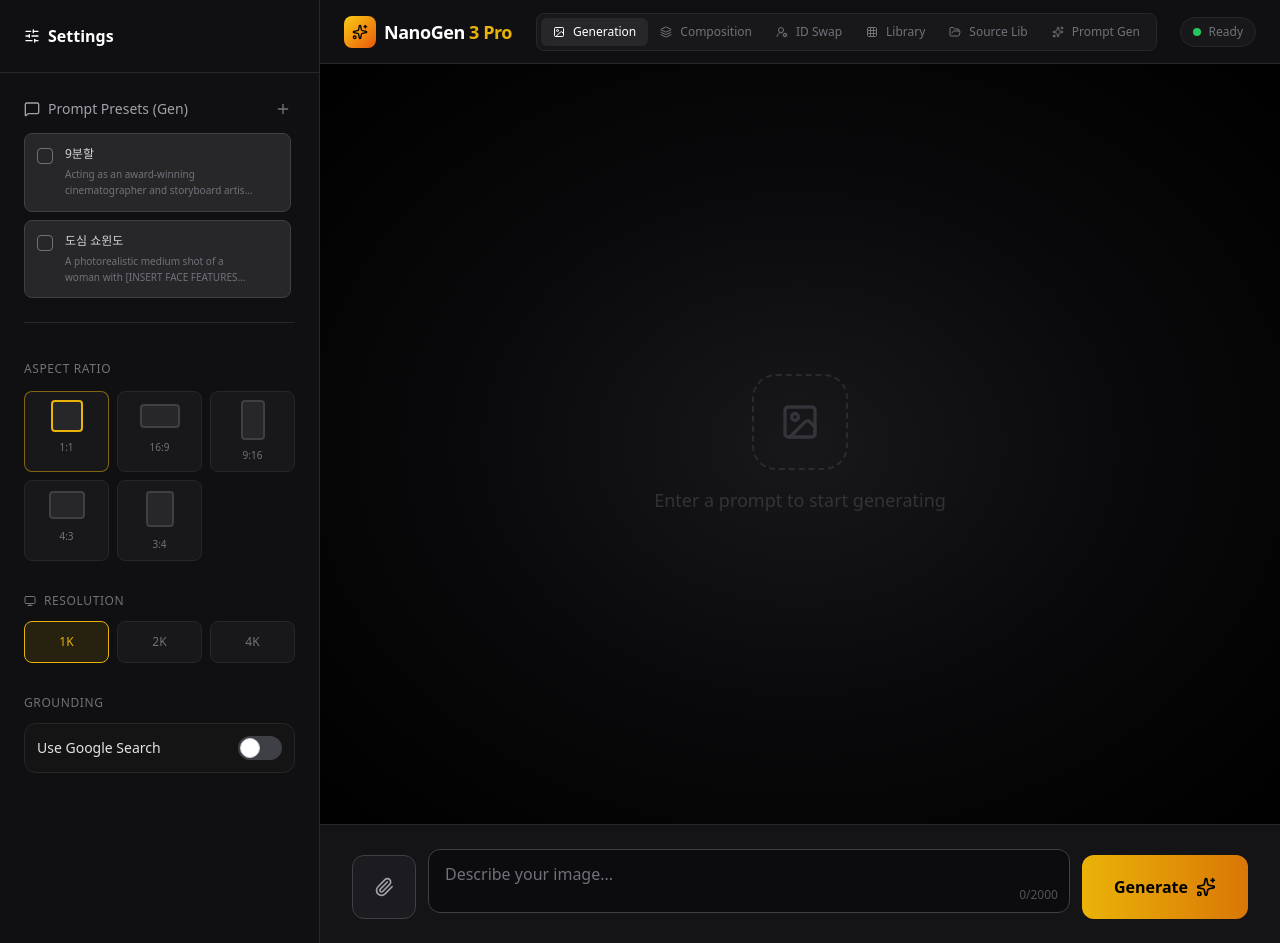
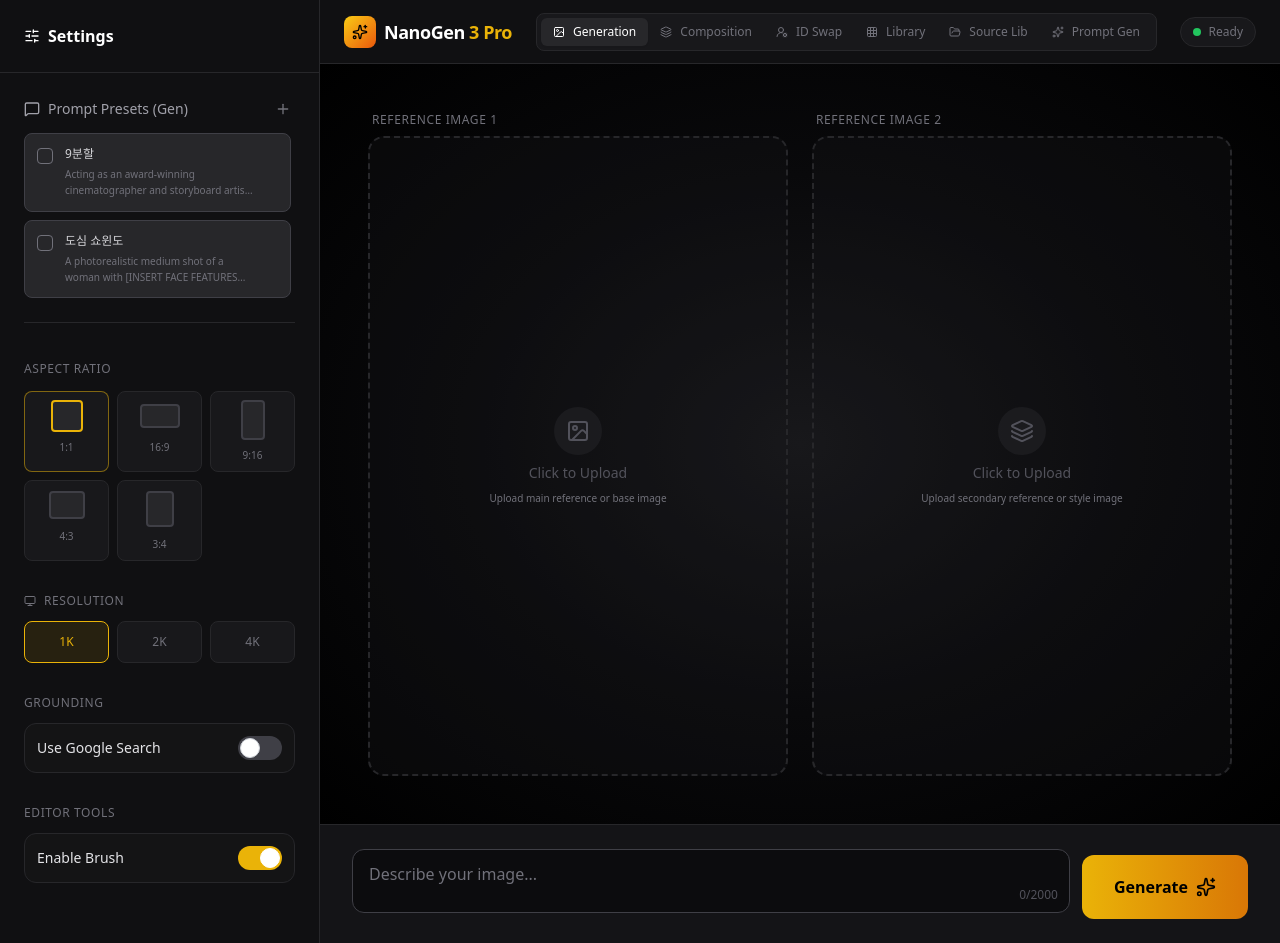
Before and after one commit to dsmasterroom-sys/nanogen, a Django app: page / in a window 1280 px wide. Run offline with Django 5.2, Linux system fonts and the light colour scheme; data that the repository does not hold is empty; some libraries are stand-ins or nearby versions.

Commit message:
feat: Upgrade Generation UI, Fix Masking Logic & Navigation

```diff
--- a/nanogen/static/nanogen/js/app.js
+++ b/nanogen/static/nanogen/js/app.js
@@ -42,7 +42,8 @@ document.addEventListener('DOMContentLoaded', () => {
         config: {
             aspectRatio: '1:1',
             resolution: '1K',
-            useGrounding: false
+            useGrounding: false,
+            showBrushTools: true
         },
         referenceImage: null,
         composition: {
@@ -56,8 +57,17 @@ document.addEventListener('DOMContentLoaded', () => {
         isGenerating: false,
         currentImage: null,
         presets: [],
-        isEditingPreset: false
+        isEditingPreset: false,
+        // New: Generation Mode multi-image state
+        generation: {
+            image1: null,
+            image2: null
+        },
+        maskImage: null,
+        maskSource: null // e.g., 'composition-model'
     };
+
+    let activeMaskTarget = null; // Temp storage for currently editing mask source
 
     // Elements
     const els = {
@@ -65,6 +75,7 @@ document.addEventListener('DOMContentLoaded', () => {
         aspectBtns: document.querySelectorAll('.aspect-btn'),
         resolutionBtns: document.querySelectorAll('.resolution-btn'),
         groundingToggle: document.getElementById('useGrounding'),
+        brushToggle: document.getElementById('showBrushTools'),
         promptInput: document.getElementById('promptInput'),
         promptLength: document.getElementById('promptLength'),
         generateBtn: document.getElementById('generateBtn'),
@@ -296,14 +307,7 @@ document.addEventListener('DOMContentLoaded', () => {
         els.viewContainer.innerHTML = '';
 
         if (state.mode === 'generation') {
-            els.viewContainer.innerHTML = `
-                <div class="flex flex-col items-center justify-center text-zinc-600 gap-4 opacity-50 select-none">
-                   <div class="w-24 h-24 rounded-3xl border-2 border-dashed border-zinc-700 flex items-center justify-center bg-zinc-900/30">
-                     <i data-lucide="image" class="w-10 h-10"></i>
-                   </div>
-                   <p class="text-lg font-light">Enter a prompt to start generating</p>
-                </div>
-            `;
+            renderGenerationView();
         } else if (state.mode === 'composition') {
             renderCompositionView();
         } else if (state.mode === 'identity_swap') {
@@ -794,6 +798,57 @@ document.addEventListener('DOMContentLoaded', () => {
         `;
         attachUploadListeners('swap-scene-upload', 'identitySwap', 'scene');
         attachUploadListeners('swap-face-upload', 'identitySwap', 'face');
+        attachUploadListeners('swap-scene-upload', 'identitySwap', 'scene');
+        attachUploadListeners('swap-face-upload', 'identitySwap', 'face');
+    };
+
+    // New: Render Generation View (Similar to Composition)
+    const renderGenerationView = () => {
+        // If we have a result, show it? Or show side-by-side?
+        // Current logic for other modes: show result heavily.
+        // But user wants upload boxes.
+        // Let's split screen if result exists, or full upload if not.
+
+        const showResult = !!state.currentImage;
+
+        els.viewContainer.innerHTML = `
+            <div class="flex flex-col h-full w-full">
+                <!-- Result Area (only if generated) -->
+                ${showResult ? `
+                    <div class="flex-1 min-h-0 flex flex-col p-6 bg-zinc-950/50 border-b border-zinc-800">
+                        <div class="flex justify-between items-center mb-4">
+                            <span class="text-sm font-medium text-zinc-400 uppercase tracking-wider">Generated Result</span>
+                            <div class="flex gap-2">
+                                <button onclick="window.saveToLibrary()" class="text-xs bg-zinc-800 hover:bg-zinc-700 text-white px-3 py-1.5 rounded-lg border border-zinc-700 flex items-center gap-2 transition-colors">
+                                    <i data-lucide="save" class="w-3 h-3"></i> Save to Library
+                                </button>
+                                <a href="${state.currentImage}" download="generated.png" class="text-xs bg-yellow-600 hover:bg-yellow-500 text-black font-semibold px-3 py-1.5 rounded-lg flex items-center gap-2 transition-colors">
+                                    <i data-lucide="download" class="w-3 h-3"></i> Download
+                                </a>
+                            </div>
+                        </div>
+                        <div class="flex-1 relative rounded-xl overflow-hidden border border-zinc-800 bg-black group">
+                             <img src="${state.currentImage}" class="w-full h-full object-contain">
+                             <div class="absolute inset-0 bg-black/0 group-hover:bg-black/10 transition-colors pointer-events-none"></div>
+                        </div>
+                    </div>
+                ` : ''}
+
+                <!-- Upload Area (Reference Images) -->
+                <div class="${showResult ? 'h-1/3 min-h-[200px]' : 'flex-1'} p-6 flex flex-col md:flex-row gap-6 w-full max-w-6xl mx-auto">
+                    <div class="flex-1 flex flex-col md:flex-row gap-6 h-full">
+                        <!-- Image 1 -->
+                         ${createUploadBox('gen-img1-upload', 'Reference Image 1', 'image', 'generation', 'image1', 'Upload main reference or base image')}
+
+                        <!-- Image 2 -->
+                         ${createUploadBox('gen-img2-upload', 'Reference Image 2', 'layers', 'generation', 'image2', 'Upload secondary reference or style image')}
+                    </div>
+                </div>
+            </div>
+        `;
+
+        attachUploadListeners('gen-img1-upload', 'generation', 'image1');
+        attachUploadListeners('gen-img2-upload', 'generation', 'image2');
     };
 
     const renderLibraryView = async () => {
@@ -1016,9 +1071,9 @@ document.addEventListener('DOMContentLoaded', () => {
         let inputId = null;
         if (activeUploadTarget.key === 'referenceImage') inputId = 'referenceInput';
         else if (activeUploadTarget.key === 'composition') {
-            inputId = activeUploadTarget.subKey === 'model' ? 'compModel' : 'compGarment';
+            inputId = activeUploadTarget.subKey === 'model' ? 'comp-model-upload' : 'comp-garment-upload';
         } else if (activeUploadTarget.key === 'identitySwap') {
-            inputId = activeUploadTarget.subKey === 'scene' ? 'swapScene' : 'swapFace';
+            inputId = activeUploadTarget.subKey === 'scene' ? 'swap-scene-upload' : 'swap-face-upload';
         }
 
         if (inputId) {
@@ -1051,9 +1106,39 @@ document.addEventListener('DOMContentLoaded', () => {
         openSourceModal('referenceImage');
     });
 
+    // Proxy function to start masking by key
+    window.startMaskingByKey = (key, subKey) => {
+        // Handle stringified null/undefined from HTML template
+        let effectiveSubKey = subKey;
+        if (subKey === 'null' || subKey === 'undefined') effectiveSubKey = null;
+
+        try {
+            const image = effectiveSubKey ? state[key][effectiveSubKey] : state[key];
+            if (image) {
+                // Set active target
+                activeMaskTarget = { key, subKey: effectiveSubKey };
+                window.openMaskEditor(image);
+            } else {
+                console.error("Masking Error: Image not found for", key, effectiveSubKey);
+                alert("Could not load image for editing.");
+            }
+        } catch (e) {
+            console.error("Masking Exception:", e);
+            alert("Error opening mask editor: " + e.message);
+        }
+    };
+
     const createUploadBox = (id, label, iconName, imageStateKey, subKey, helpText) => {
         const image = subKey ? state[imageStateKey][subKey] : state[imageStateKey];
         const hasImage = !!image;
+
+        // Determine if this box supports masking
+        // Determine if this box supports masking
+        let canMask = state.config.showBrushTools;
+
+        // Check if this specific box is the one masked
+        const myListId = `${imageStateKey}-${subKey}`;
+        const isMasked = canMask && state.maskImage && state.maskSource === myListId;
 
         // Note: onclick handler calls openSourceModal now
         return `
@@ -1067,12 +1152,32 @@ document.addEventListener('DOMContentLoaded', () => {
 
                  ${hasImage ? `
                      <img src="${image}" class="w-full h-full object-contain" />
+
+                     ${isMasked ? `
+                        <!-- Red Mask Overlay -->
+                        <div class="absolute inset-0 z-0 pointer-events-none"
+                             style="-webkit-mask-image: url(${state.maskImage}); mask-image: url(${state.maskImage}); -webkit-mask-size: contain; mask-size: contain; mask-position: center; mask-repeat: no-repeat; -webkit-mask-repeat: no-repeat; background-color: rgba(255, 0, 0, 0.4);">
+                        </div>
+                     ` : ''}
+
                      <button  id="${id}-remove"
-                        class="absolute top-2 right-2 p-1.5 bg-black/50 hover:bg-black/80 text-white rounded-full transition-colors group-hover:opacity-100 opacity-0"
+                        class="absolute top-2 right-2 p-1.5 bg-black/50 hover:bg-black/80 text-white rounded-full transition-colors group-hover:opacity-100 opacity-0 z-10"
                         onclick="event.stopPropagation(); window.removeImage('${imageStateKey}', '${subKey}')"
                      >
                        <i data-lucide="x" class="w-4 h-4"></i>
                      </button>
+
+                     ${canMask ? `
+                         <button
+                            class="absolute bottom-2 right-2 p-1.5 ${isMasked ? 'bg-yellow-500 text-black' : 'bg-black/50 text-white hover:bg-black/80'} rounded-full transition-colors group-hover:opacity-100 opacity-0 flex items-center gap-1 z-10"
+                            onclick="event.stopPropagation(); window.startMaskingByKey('${imageStateKey}', '${subKey}')"
+                            title="Mask / Edit"
+                         >
+                           <i data-lucide="${isMasked ? 'check' : 'brush'}" class="w-4 h-4"></i>
+                         </button>
+                         ${isMasked ? '<div class="absolute top-2 left-2 bg-yellow-500 text-black text-[10px] font-bold px-2 py-0.5 rounded-full z-10">MASKED</div>' : ''}
+                     ` : ''}
+
                  ` : `
                    <div class="absolute inset-0 flex flex-col items-center justify-center text-zinc-600 gap-2 p-4 text-center pointer-events-none">
                      <div class="p-3 rounded-full bg-zinc-800/50">
@@ -1091,6 +1196,13 @@ document.addEventListener('DOMContentLoaded', () => {
     window.removeImage = (key, subKey) => {
         if (subKey !== 'undefined' && subKey !== 'null') state[key][subKey] = null;
         else state[key] = null;
+
+        // Also reset mask if we are removing the masked image
+        // Simplest: Reset mask whenever any image is removed, or check specifics.
+        // For now: Reset global mask state to be safe.
+        state.maskImage = null;
+        state.maskSource = null;
+
         renderView();
     }
 
@@ -1123,7 +1235,8 @@ document.addEventListener('DOMContentLoaded', () => {
         });
 
         // Attachment Area visibility
-        if (state.mode === 'generation') {
+        // Legacy: Hidden for now in favor of Central UI for Generation
+        if (state.mode === 'generation_legacy') { // Renamed to disable
             els.attachmentArea.classList.remove('hidden');
         } else {
             els.attachmentArea.classList.add('hidden');
@@ -1148,12 +1261,8 @@ document.addEventListener('DOMContentLoaded', () => {
         }
 
         // Reference Preview
-        if (state.referenceImage && state.mode === 'generation') {
-            els.referencePreview.classList.remove('hidden');
-            els.referencePreviewImg.src = state.referenceImage;
-        } else {
-            els.referencePreview.classList.add('hidden');
-        }
+        // Legacy: Hidden for Generation (Central UI used instead)
+        els.referencePreview.classList.add('hidden');
     };
 
     // Event Listeners - Init
@@ -1161,6 +1270,9 @@ document.addEventListener('DOMContentLoaded', () => {
         btn.addEventListener('click', () => {
             state.mode = btn.dataset.mode;
             state.currentImage = null;
+            // Clear mask on mode switch to prevent cross-contamination
+            state.maskImage = null;
+            state.maskSource = null;
             renderView();
             renderPresets();
         });
@@ -1197,6 +1309,13 @@ document.addEventListener('DOMContentLoaded', () => {
         state.config.useGrounding = e.target.checked;
     });
 
+    if (els.brushToggle) {
+        els.brushToggle.addEventListener('change', (e) => {
+            state.config.showBrushTools = e.target.checked;
+            renderView();
+        });
+    }
+
     els.promptInput.addEventListener('input', (e) => {
         state.prompt = e.target.value;
         els.promptLength.textContent = state.prompt.length;
@@ -1207,15 +1326,155 @@ document.addEventListener('DOMContentLoaded', () => {
         renderView();
     });
 
+    // --- Mask Editor Logic ---
+    const maskEls = {
+        modal: document.getElementById('maskEditorModal'),
+        canvas: document.getElementById('maskCanvas'),
+        ctx: document.getElementById('maskCanvas').getContext('2d'),
+        targetImg: document.getElementById('maskTargetImage'),
+        brushSize: document.getElementById('brushSize'),
+        clearBtn: document.getElementById('clearMaskBtn'),
+        saveBtn: document.getElementById('saveMaskBtn'),
+        closeBtn: document.getElementById('closeMaskEditorBtn'),
+        container: document.getElementById('maskCanvasContainer')
+    };
+
+    let isDrawing = false;
+    let lastX = 0;
+    let lastY = 0;
+
+    window.openMaskEditor = (imageSource) => {
+        let src = imageSource;
+        if (!src || typeof src !== 'string') {
+            src = state.referenceImage;
+        }
+        if (!src) return;
+
+        maskEls.modal.classList.remove('hidden');
+        maskEls.targetImg.src = src;
+
+        // Wait for image load
+        maskEls.targetImg.onload = () => {
+            maskEls.canvas.width = maskEls.targetImg.width;
+            maskEls.canvas.height = maskEls.targetImg.height;
+            maskEls.ctx.clearRect(0, 0, maskEls.canvas.width, maskEls.canvas.height);
+
+            // Set canvas visual opacity to 0.5 to allow seeing through the red mask
+            maskEls.canvas.style.opacity = '0.5';
+
+            // If we have an existing mask for this source, load and colorize it
+            let existingMask = null;
+            if (activeMaskTarget) {
+                const id = `${activeMaskTarget.key}-${activeMaskTarget.subKey}`;
+                if (state.maskSource === id) existingMask = state.maskImage;
+            } else if (state.mode === 'generation' && state.maskSource === 'referenceImage-null') {
+                existingMask = state.maskImage;
+            }
+
+            if (existingMask) {
+                const img = new Image();
+                img.onload = () => {
+                    maskEls.ctx.drawImage(img, 0, 0);
+                    // Convert White (Backend format) to Red (Display format)
+                    const imageData = maskEls.ctx.getImageData(0, 0, maskEls.canvas.width, maskEls.canvas.height);
+                    const data = imageData.data;
+                    for (let i = 0; i < data.length; i += 4) {
+                        // If pixel has alpha, make it Solid Red (opacity handled by canvas CSS)
+                        if (data[i + 3] > 0) {
+                            data[i] = 255;   // R
+                            data[i + 1] = 0;   // G
+                            data[i + 2] = 0;   // B
+                            data[i + 3] = 255; // Alpha 1.0 (Solid)
+                        }
+                    }
+                    maskEls.ctx.putImageData(imageData, 0, 0);
+                };
+                img.src = existingMask;
+            }
+        };
+    };
+
+    window.closeMaskEditor = () => {
+        maskEls.modal.classList.add('hidden');
+        maskEls.canvas.style.opacity = '1'; // Reset
+        activeMaskTarget = null; // Reset target on close? Or Keep? Better reset to avoid stale state.
+    };
+
+    // Drawing Events
+    const getPos = (e) => {
+        const rect = maskEls.canvas.getBoundingClientRect();
+        const scaleX = maskEls.canvas.width / rect.width;
+        const scaleY = maskEls.canvas.height / rect.height;
+        return {
+            x: (e.clientX - rect.left) * scaleX,
+            y: (e.clientY - rect.top) * scaleY
+        };
+    };
+
+    maskEls.canvas.addEventListener('mousedown', (e) => {
+        isDrawing = true;
+        const pos = getPos(e);
+        lastX = pos.x;
+        lastY = pos.y;
+    });
+
+    maskEls.canvas.addEventListener('mousemove', (e) => {
+        if (!isDrawing) return;
+        const pos = getPos(e);
+
+        maskEls.ctx.beginPath();
+        maskEls.ctx.moveTo(lastX, lastY);
+        maskEls.ctx.lineTo(pos.x, pos.y);
+        // Solid Red brush (opacity handled by canvas style)
+        maskEls.ctx.strokeStyle = '#ff0000';
+        maskEls.ctx.lineCap = 'round';
+        maskEls.ctx.lineJoin = 'round';
+        maskEls.ctx.lineWidth = maskEls.brushSize.value;
+        maskEls.ctx.stroke();
+
+        lastX = pos.x;
+        lastY = pos.y;
+    });
+
+    window.addEventListener('mouseup', () => isDrawing = false);
+
+    // Toolbar Actions
+    maskEls.clearBtn.addEventListener('click', () => {
+        maskEls.ctx.clearRect(0, 0, maskEls.canvas.width, maskEls.canvas.height);
+    });
+
+    maskEls.saveBtn.addEventListener('click', () => {
+        // Save RED mask (as drawn) because Backend was updated to expect Red
+        state.maskImage = maskEls.canvas.toDataURL('image/png');
+
+        if (activeMaskTarget) {
+            state.maskSource = `${activeMaskTarget.key}-${activeMaskTarget.subKey}`;
+        } else {
+            // Fallback
+            if (state.mode === 'generation') state.maskSource = 'referenceImage-null';
+        }
+
+        window.closeMaskEditor();
+        renderView();
+    });
+
+    maskEls.closeBtn.addEventListener('click', window.closeMaskEditor);
+
+    // Modify els.generateBtn listener to include maskImage
     els.generateBtn.addEventListener('click', async () => {
         if (!state.prompt) {
             showError("Please enter a text prompt.");
             return;
         }
-
         let refImages = [];
-        if (state.mode === 'generation' && state.referenceImage) {
-            refImages.push(state.referenceImage);
+        if (state.mode === 'generation') {
+            // New Multi-Image Logic
+            if (state.generation.image1) refImages.push(state.generation.image1);
+            if (state.generation.image2) refImages.push(state.generation.image2);
+            // Legacy fallback (should ideally be removed, but kept for safety if state.referenceImage is somehow set)
+            if (state.referenceImage && !state.generation.image1 && !state.generation.image2) {
+                refImages.push(state.referenceImage);
+            }
         } else if (state.mode === 'composition') {
             if (!state.composition.model || !state.composition.garment) {
                 showError("Please upload both model and garment images.");
@@ -1233,16 +1492,21 @@ document.addEventListener('DOMContentLoaded', () => {
         setGenerating(true);
 
         try {
+            const payload = {
+                prompt: state.prompt,
+                config: state.config,
+                referenceImages: refImages
+            };
+
+            // Add mask if it exists (Generic)
+            if (state.maskImage) {
+                payload.maskImage = state.maskImage;
+            }
+
             const response = await fetch('/api/generate', {
                 method: 'POST',
-                headers: {
-                    'Content-Type': 'application/json'
-                },
-                body: JSON.stringify({
-                    prompt: state.prompt,
-                    config: state.config,
-                    referenceImages: refImages
-                })
+                headers: { 'Content-Type': 'application/json' },
+                body: JSON.stringify(payload)
             });
 
             const data = await response.json();
--- a/nanogen/templates/nanogen/index.html
+++ b/nanogen/templates/nanogen/index.html
@@ -166,6 +166,20 @@
                     </label>
                 </div>
             </div>
+
+            <!-- Brush Tools Toggle -->
+            <div class="space-y-3">
+                <label class="text-xs font-medium text-zinc-500 uppercase tracking-wider block">Editor Tools</label>
+                <div class="flex items-center justify-between p-3 rounded-xl bg-zinc-900/50 border border-zinc-800">
+                    <span class="text-sm">Enable Brush</span>
+                    <label class="relative inline-flex items-center cursor-pointer">
+                        <input type="checkbox" id="showBrushTools" class="sr-only peer" checked>
+                        <div
+                            class="w-11 h-6 bg-zinc-700 peer-focus:outline-none rounded-full peer peer-checked:after:translate-x-full rtl:peer-checked:after:-translate-x-full peer-checked:after:border-white after:content-[''] after:absolute after:top-[2px] after:start-[2px] after:bg-white after:border-gray-300 after:border after:rounded-full after:h-5 after:w-5 after:transition-all peer-checked:bg-yellow-500">
+                        </div>
+                    </label>
+                </div>
+            </div>
         </div>
     </div>
 
@@ -260,6 +274,44 @@
                 </div>
             </div>
 
+            <!-- Mask Editor Modal -->
+            <div id="maskEditorModal"
+                class="hidden fixed inset-0 z-[70] bg-black/95 flex flex-col items-center justify-center p-4">
+
+                <!-- Toolbar -->
+                <div
+                    class="fixed top-4 left-1/2 -translate-x-1/2 bg-zinc-900 border border-zinc-700 rounded-full px-6 py-3 flex items-center gap-6 shadow-2xl z-[80]">
+                    <div class="flex items-center gap-3">
+                        <i data-lucide="brush" class="w-4 h-4 text-yellow-500"></i>
+                        <input type="range" id="brushSize" min="5" max="100" value="30" class="w-32 accent-yellow-500">
+                    </div>
+                    <div class="h-6 w-px bg-zinc-700"></div>
+                    <button id="clearMaskBtn"
+                        class="text-zinc-400 hover:text-white text-xs font-medium flex items-center gap-2">
+                        <i data-lucide="rotate-ccw" class="w-4 h-4"></i> Clear
+                    </button>
+                    <div class="h-6 w-px bg-zinc-700"></div>
+                    <button id="saveMaskBtn"
+                        class="text-black bg-yellow-500 hover:bg-yellow-400 font-bold text-xs px-4 py-1.5 rounded-full flex items-center gap-2 transition-all">
+                        <i data-lucide="check" class="w-4 h-4"></i> Done
+                    </button>
+                    <button id="closeMaskEditorBtn" class="ml-2 text-zinc-500 hover:text-white">
+                        <i data-lucide="x" class="w-5 h-5"></i>
+                    </button>
+                </div>
+
+                <!-- Canvas Container -->
+                <div id="maskCanvasContainer"
+                    class="relative max-w-full max-h-[85vh] border border-zinc-800 rounded-lg overflow-hidden cursor-crosshair">
+                    <img id="maskTargetImage" src="" class="max-w-full max-h-[85vh] object-contain pointer-events-none">
+                    <canvas id="maskCanvas" class="absolute inset-0 w-full h-full trigger-gpu"></canvas>
+                </div>
+
+                <div class="mt-4 text-zinc-500 text-xs text-center animate-pulse">
+                    Paint over the area you want to edit (Inpaint).
+                </div>
+            </div>
+
             <!-- Error Banner -->
             <div id="errorBanner"
                 class="hidden fixed top-4 left-1/2 -translate-x-1/2 bg-red-500/10 border border-red-500/50 text-red-400 px-4 py-3 rounded-lg flex items-center gap-2 z-[100] max-w-lg w-full shadow-xl backdrop-blur-md">
@@ -319,7 +371,7 @@
         </div>
     </div>
 
-    <script src="{% static 'nanogen/js/app.js' %}?v=7"></script>
+    <script src="{% static 'nanogen/js/app.js' %}?v=25"></script>
     <script>
         lucide.createIcons();
     </script>
--- a/nanogen/views.py
+++ b/nanogen/views.py
@@ -290,12 +290,13 @@ def generate_image_view(request):
             prompt = data.get('prompt')
             config = data.get('config', {})
             reference_images = data.get('referenceImages', [])
+            mask_image = data.get('maskImage', None)
 
             if not prompt:
                 return JsonResponse({'error': 'Prompt is required'}, status=400)
 
             # Generate image (returns base64 data URI)
-            image_b64_uri = generate_image_with_gemini(prompt, config, reference_images)
+            image_b64_uri = generate_image_with_gemini(prompt, config, reference_images, mask_image)
 
             # Save to Database
             try:
```
Also changed, not shown: nanogen/services.py (+77 -69 lines).
